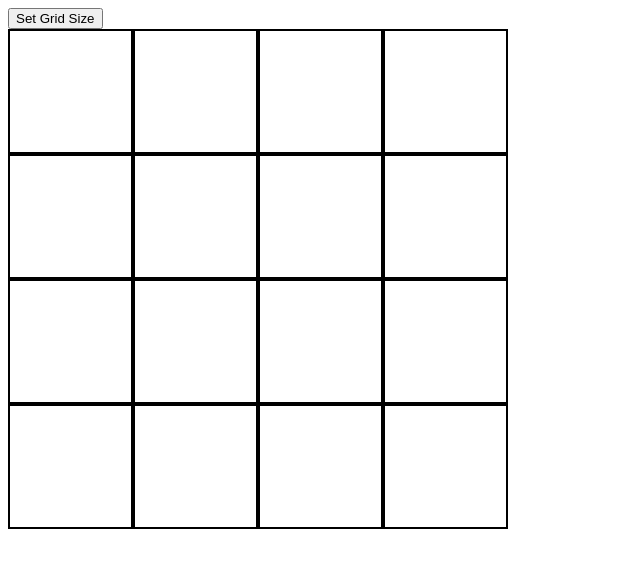
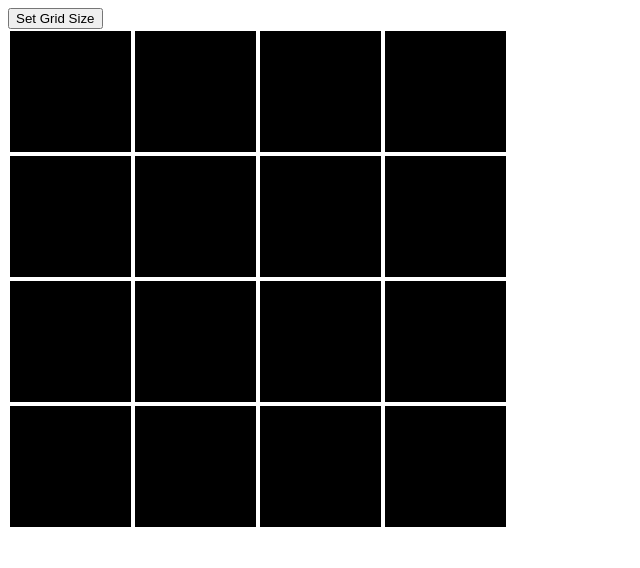
Before and after one commit to leandro-bcamargo/etch-a-sketch, a plain HTML site: page index.html in a window 1280 px wide. Shown: the whole page, without its empty margins (0-640 px from the left). Drawn offline with Linux system fonts and the light colour scheme.

Commit message:
Change background color to black

```diff
--- a/style.css
+++ b/style.css
@@ -3,6 +3,7 @@
   flex-direction: column;
   width: 500px;
   height: 500px;
+  background-color: black;
 }
 
 .innerContainer {
@@ -10,6 +11,6 @@
 }
 
 .gridUnit {
-  border: 2px black solid;
+  border: 2px white solid;
   box-sizing: border-box;
 }
```
